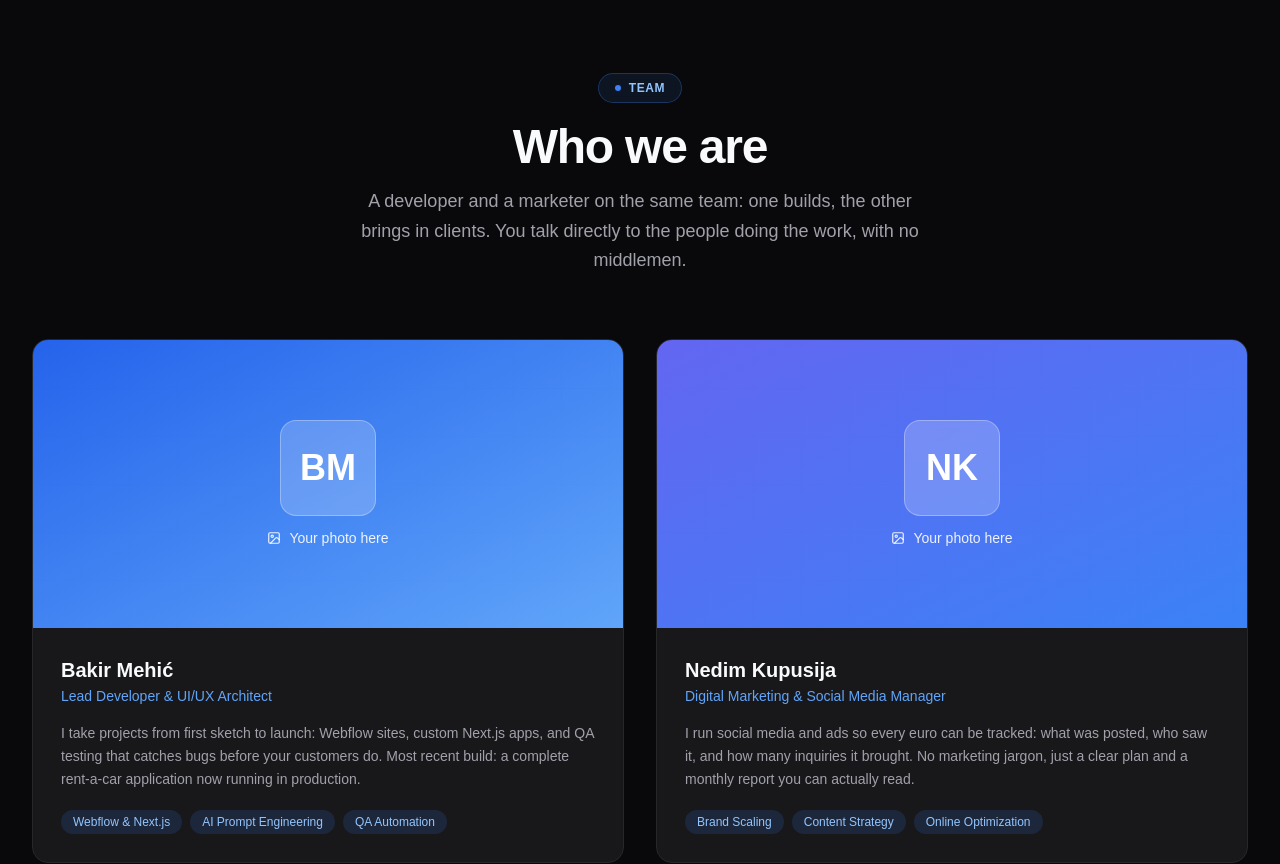
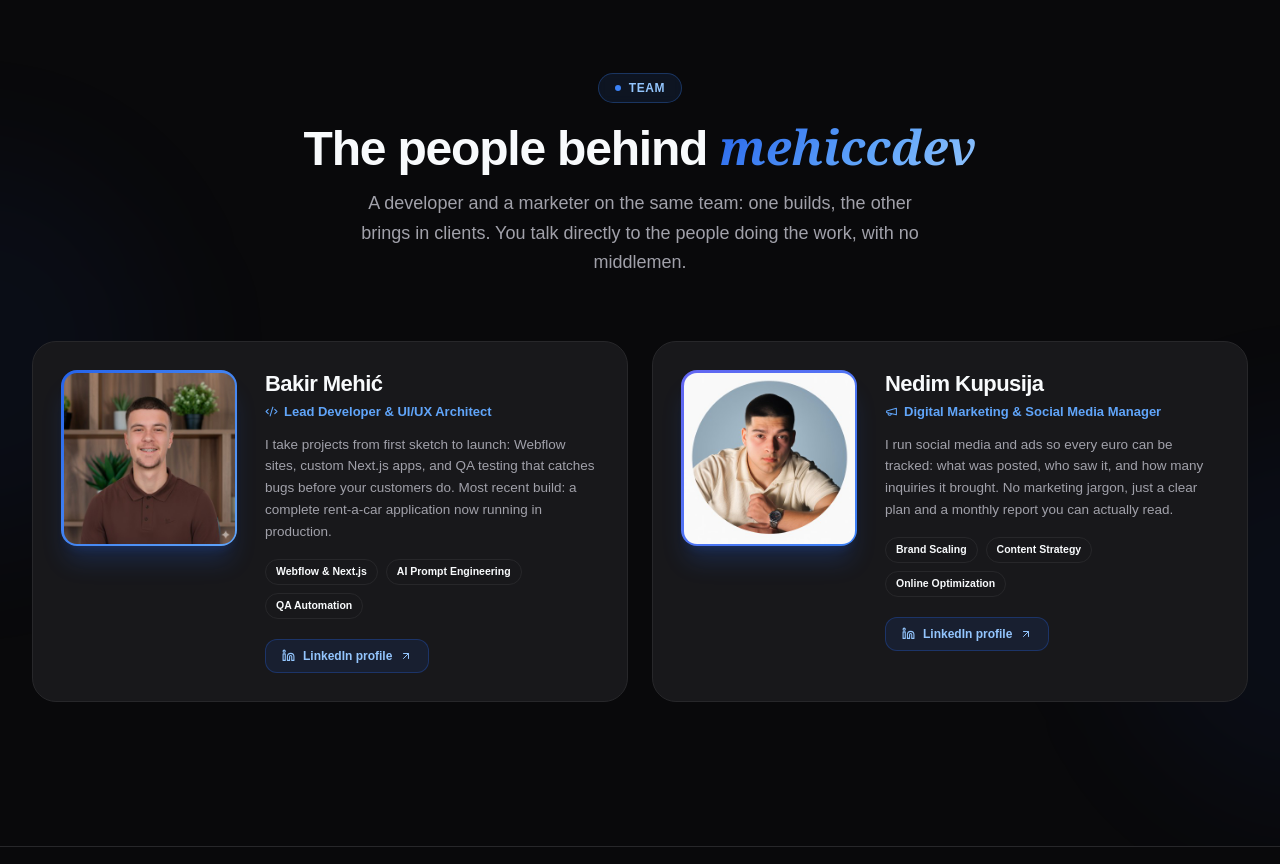
Before and after one commit to Bakeee99/mehiccdev, a Next.js app: page / in a window 1280 px wide. Shown: the part 2900-3764 px from the top of the page. Built offline with nearby package versions, Linux system fonts and the light colour scheme.

Commit message:
Nova tim sekcija

```diff
--- a/components/sections/About.tsx
+++ b/components/sections/About.tsx
@@ -1,34 +1,95 @@
 /**
  * components/sections/About.tsx
  * ─────────────────────────────────────────────────────────────────────────────
- * "Who we are" — team cards WITH photo placeholders + LinkedIn hover effect.
+ * "Tim / Ko smo mi" (v2, premium redizajn).
  *
- * Hover effect: photo zooms (scale 1.1), card gets a blue glow border,
- * and a LinkedIn icon fades in at the top-right corner of the photo.
- * The whole card is a link to the person's LinkedIn.
+ * Najvažnija promjena: foto prostor je sada KVADRATAN (aspect-square), pa
+ * LinkedIn profilne slike (koje su kvadratne, obično 400×400) sjedaju
+ * savršeno, bez rezanja. Stari široki baner je odsijecao većinu portreta.
  *
- * HOW TO ADD REAL PHOTOS:
- *   1. Put your images in /public/team/ (e.g. bakir.jpg, nedim.jpg)
- *   2. In the PHOTOS array below, set src to "/team/bakir.jpg" etc.
- *   The placeholder gradient + hint disappears automatically once src is set.
+ * KAKO UBACITI SLIKE:
+ *   1. Skini profilnu sliku s LinkedIn-a (otvori profil → klik na sliku →
+ *      desni klik → Sačuvaj sliku) i spremi je u  public/team/
+ *      npr. bakir.jpg i nedim.jpg  (folder public/team već postoji).
+ *   2. U PHOTOS ispod upiši:  src: "/team/bakir.jpg"  itd.
+ *   3. Placeholder s inicijalima se sam sakrije.
+ *
+ * Self-contained (BS/EN u fajlu), useReveal pattern, dark/light, bez crtica.
  */
 
 "use client";
 
 import { motion } from "framer-motion";
-import { Code2, Megaphone, ImageIcon, Linkedin } from "lucide-react";
-import { staggerContainerSlow, fadeUp, slideInLeft, slideInRight } from "@/lib/animations";
+import { Code2, Megaphone, Linkedin, ArrowUpRight, ImagePlus } from "lucide-react";
+import type { LucideIcon } from "lucide-react";
+import { staggerContainer, staggerContainerSlow, fadeUp, slideInLeft, slideInRight } from "@/lib/animations";
 import { useReveal } from "@/lib/useReveal";
 import { useLanguage } from "@/components/ui/LanguageProvider";
 
-// ── Photo config — leave src empty ("") to show the placeholder ────────────────
+// ── Foto konfiguracija: ostavi src prazan ("") za placeholder ────────────────
 const PHOTOS = [
-  { src: "", gradient: "from-blue-600 to-blue-400",   initials: "BM", icon: Code2,     linkedin: "https://www.linkedin.com/in/bakir-mehic-qa-engineer/" },
-  { src: "", gradient: "from-indigo-500 to-blue-500", initials: "NK", icon: Megaphone, linkedin: "https://www.linkedin.com/in/nedim-kupusija-4632a533b/" },
+  { src: "/team/bakir.jpg", gradient: "from-blue-600 to-blue-400",   initials: "/team/bakir.jpg", icon: Code2 as LucideIcon,     linkedin: "https://www.linkedin.com/in/bakir-mehic-qa-engineer/" },
+  { src: "/team/nedim.jpg", gradient: "from-indigo-500 to-blue-500", initials: "/team/nedim.jpg", icon: Megaphone as LucideIcon, linkedin: "https://www.linkedin.com/in/nedim-kupusija-4632a533b/" },
 ];
 
+type Member = { name: string; role: string; bio: string; tags: string[] };
+type Content = {
+  label: string; heading1: string; headingAccent: string; subtitle: string;
+  photoHint: string; linkedinBtn: string;
+  members: [Member, Member];
+};
+
+const T: Record<"bs" | "en", Content> = {
+  bs: {
+    label: "Tim",
+    heading1: "Ljudi iza",
+    headingAccent: "mehiccdev-a",
+    subtitle: "Developer i marketer u istom timu: jedan gradi, drugi dovodi klijente. Razgovarate direktno s ljudima koji rade posao, bez posrednika.",
+    photoHint: "Kvadratna slika, npr. s LinkedIn-a",
+    linkedinBtn: "LinkedIn profil",
+    members: [
+      {
+        name: "Bakir Mehić",
+        role: "Lead Developer & UI/UX Architect",
+        bio:  "Vodim projekat od prve skice do objave: Webflow sajtovi, custom Next.js aplikacije i QA testiranje koje hvata greške prije nego što ih vaši kupci vide. Zadnji veći projekat: kompletna rent-a-car aplikacija koja danas radi u produkciji.",
+        tags: ["Webflow & Next.js", "AI Prompt Engineering", "QA Automatizacija"],
+      },
+      {
+        name: "Nedim Kupusija",
+        role: "Digital Marketing & Social Media Manager",
+        bio:  "Vodim društvene mreže i reklame tako da se svaki uloženi euro može pratiti: šta je objavljeno, ko je to vidio i koliko je upita stiglo. Bez marketinškog žargona, samo jasan plan i mjesečni izvještaj koji se razumije iz prve.",
+        tags: ["Brand Scaling", "Content Strategija", "Online Optimizacija"],
+      },
+    ],
+  },
+  en: {
+    label: "Team",
+    heading1: "The people behind",
+    headingAccent: "mehiccdev",
+    subtitle: "A developer and a marketer on the same team: one builds, the other brings in clients. You talk directly to the people doing the work, with no middlemen.",
+    photoHint: "Square photo, e.g. from LinkedIn",
+    linkedinBtn: "LinkedIn profile",
+    members: [
+      {
+        name: "Bakir Mehić",
+        role: "Lead Developer & UI/UX Architect",
+        bio:  "I take projects from first sketch to launch: Webflow sites, custom Next.js apps, and QA testing that catches bugs before your customers do. Most recent build: a complete rent-a-car application now running in production.",
+        tags: ["Webflow & Next.js", "AI Prompt Engineering", "QA Automation"],
+      },
+      {
+        name: "Nedim Kupusija",
+        role: "Digital Marketing & Social Media Manager",
+        bio:  "I run social media and ads so every euro can be tracked: what was posted, who saw it, and how many inquiries it brought. No marketing jargon, just a clear plan and a monthly report you can actually read.",
+        tags: ["Brand Scaling", "Content Strategy", "Online Optimization"],
+      },
+    ],
+  },
+};
+
 export function About() {
-  const { t } = useLanguage();
+  const { lang } = useLanguage();
+  const d = T[(lang as "bs" | "en")] ?? T.bs;
+
   // One reveal per motion block — fires exactly once, survives language/theme switches
   const revealHead = useReveal();
   const revealGrid = useReveal();
@@ -36,14 +97,13 @@ export function About() {
   return (
     <section id="o-nama" className="py-28 lg:py-36 relative overflow-hidden">
       <div className="absolute top-0 inset-x-0 h-px bg-[var(--border)]" aria-hidden />
+      <div className="absolute -left-56 top-1/4 w-96 h-96 rounded-full bg-brand-600/5 blur-3xl pointer-events-none" aria-hidden />
+      <div className="absolute -right-56 bottom-10 w-96 h-96 rounded-full bg-brand-600/5 blur-3xl pointer-events-none" aria-hidden />
 
       <div className="max-w-7xl mx-auto px-6 lg:px-8">
-        {/* Header */}
-        <motion.div
-          variants={staggerContainerSlow}
-          {...revealHead}
-          className="text-center mb-16"
-        >
+
+        {/* ── Header ─────────────────────────────────────────────────────── */}
+        <motion.div variants={staggerContainer} {...revealHead} className="text-center mb-16">
           <motion.div variants={fadeUp} className="flex justify-center mb-5">
             <span className="inline-flex items-center gap-2 px-4 py-1.5 rounded-full
                              border border-brand-600/30 dark:border-brand-500/30
@@ -51,89 +111,103 @@ export function About() {
                              text-brand-700 dark:text-brand-300
                              text-xs font-semibold tracking-wider uppercase backdrop-blur-sm">
               <span className="w-1.5 h-1.5 rounded-full bg-brand-500" aria-hidden />
-              {t.about.label}
+              {d.label}
             </span>
           </motion.div>
           <motion.h2 variants={fadeUp} className="text-4xl sm:text-5xl font-extrabold tracking-tight mb-4">
-            {t.about.heading}
+            {d.heading1}{" "}
+            <span className="text-gradient font-serif italic font-semibold tracking-normal">{d.headingAccent}</span>
           </motion.h2>
           <motion.p variants={fadeUp} className="max-w-xl mx-auto text-[var(--text-muted)] text-lg leading-relaxed">
-            {t.about.subtitle}
+            {d.subtitle}
           </motion.p>
         </motion.div>
 
-        {/* Team cards */}
-        <motion.div
-          variants={staggerContainerSlow}
-          {...revealGrid}
-          className="grid md:grid-cols-2 gap-6 lg:gap-8"
+        {/* ── Kartice ────────────────────────────────────────────────────── */}
+        <motion.div variants={staggerContainerSlow} {...revealGrid} className="grid lg:grid-cols-2 gap-6">
+          {d.members.map((m, i) => {
+            const p = PHOTOS[i];
+            const RoleIcon = p.icon;
+            return (
+              <motion.article
+                key={m.name}
+                variants={i === 0 ? slideInLeft : slideInRight}
+                whileHover={{ y: -5 }}
+                className="group relative rounded-3xl p-6 sm:p-7 overflow-hidden
+                           bg-[var(--surface)] border border-[var(--border)]
+                           transition-[border-color,box-shadow] duration-300
+                           hover:border-brand-600/40 hover:shadow-2xl hover:shadow-brand-600/12"
               >
-          {t.about.members.map((member, i) => {
-            const photo = PHOTOS[i];
-            return (
-              <motion.a
-                key={member.name}
-                href={photo.linkedin}
-                target="_blank"
-                rel="noopener noreferrer"
-                aria-label={member.name + " LinkedIn"}
-                variants={i === 0 ? slideInLeft : slideInRight}
-                whileHover={{ y: -4, boxShadow: "0 0 0 2px #2563EB, 0 20px 44px rgba(37,99,235,0.3)" }}
-                className="group relative block rounded-2xl border border-[var(--border)]
-                           bg-[var(--surface)] overflow-hidden"
-              >
-                {/* ── Photo area (zooms on hover) ─────────────────────────────── */}
-                <div className="relative h-72 overflow-hidden">
-                  {photo.src ? (
-                    // Real photo (uses <img> so no next/image config needed)
+                {/* dekor */}
+                <div className="absolute -top-20 -right-20 w-64 h-64 rounded-full bg-brand-600/8 blur-3xl pointer-events-none
+                                transition-opacity duration-500 opacity-60 group-hover:opacity-100" aria-hidden />
+                <div className="absolute inset-0 bg-grid-pattern bg-grid-md opacity-[0.035] pointer-events-none" aria-hidden />
+
+                <div className="relative flex flex-col sm:flex-row gap-6 sm:gap-7">
+
+                  {/* KVADRATNA slika: LinkedIn format sjeda bez rezanja */}
+                  <div className="flex-shrink-0 mx-auto sm:mx-0">
+                    <div className={`relative w-40 h-40 sm:w-[176px] sm:h-[176px] rounded-2xl p-[2.5px]
+                                     bg-gradient-to-br ${p.gradient}
+                                     shadow-xl shadow-brand-600/20
+                                     transition-transform duration-500 group-hover:scale-[1.03]`}>
+                      <div className="w-full h-full rounded-[13px] overflow-hidden bg-[var(--bg)]">
+                        {p.src ? (
                           // eslint-disable-next-line @next/next/no-img-element
                           <img
-                      src={photo.src}
-                      alt={member.name}
-                      className="w-full h-full object-cover transition-transform duration-500 group-hover:scale-110"
+                            src={p.src}
+                            alt={m.name}
+                            className="w-full h-full object-cover object-center"
                           />
                         ) : (
-                    // Placeholder until a real photo is added — zooms on hover
-                    <div className={"w-full h-full bg-gradient-to-br " + photo.gradient + " flex flex-col items-center justify-center relative transition-transform duration-500 group-hover:scale-110"}>
-                      <div className="absolute inset-0 bg-grid-pattern bg-grid-md opacity-20" aria-hidden />
-                      <div className="w-24 h-24 rounded-2xl bg-white/20 backdrop-blur-sm flex items-center justify-center mb-3 border border-white/30">
-                        <span className="text-4xl font-extrabold text-white">{photo.initials}</span>
-                      </div>
-                      <div className="flex items-center gap-2 text-white/90 text-sm font-medium">
-                        <ImageIcon size={14} />
-                        {t.about.photoHint}
-                      </div>
+                          <div className={`w-full h-full flex flex-col items-center justify-center gap-2
+                                           bg-gradient-to-br ${p.gradient}`}>
+                            <span className="text-3xl font-extrabold text-white/90 tracking-wide">{p.initials}</span>
+                            <span className="flex items-center gap-1.5 text-[9.5px] font-semibold text-white/75 px-3 text-center leading-tight">
+                              <ImagePlus size={11} className="flex-shrink-0" /> {d.photoHint}
+                            </span>
                           </div>
                         )}
-
-                  {/* LinkedIn icon — top-right, fades in on hover */}
-                  <div className="absolute top-4 right-4 w-10 h-10 rounded-xl
-                                  bg-white/20 backdrop-blur-md border border-white/30
-                                  flex items-center justify-center text-white z-10
-                                  opacity-0 -translate-y-2 group-hover:opacity-100 group-hover:translate-y-0
-                                  transition-all duration-300">
-                    <Linkedin size={18} />
+                      </div>
                     </div>
                   </div>
 
-                {/* ── Info ────────────────────────────────────────────────────── */}
-                <div className="p-7">
-                  <h3 className="text-xl font-bold text-[var(--text)] mb-0.5">{member.name}</h3>
-                  <p className="text-sm font-medium text-brand-600 dark:text-brand-400 mb-4">{member.role}</p>
-                  <p className="text-sm text-[var(--text-muted)] leading-relaxed mb-5">{member.bio}</p>
-                  <div className="flex flex-wrap gap-2">
-                    {member.tags.map((tag) => (
-                      <span
-                        key={tag}
-                        className="px-3 py-1 rounded-full text-xs font-medium
-                                   bg-brand-600/10 dark:bg-brand-500/15 text-brand-700 dark:text-brand-300"
-                      >
+                  {/* Sadržaj */}
+                  <div className="min-w-0 text-center sm:text-left">
+                    <h3 className="text-xl sm:text-[22px] font-extrabold tracking-tight text-[var(--text)]">
+                      {m.name}
+                    </h3>
+                    <p className="inline-flex items-center gap-1.5 text-[13px] font-bold text-brand-600 dark:text-brand-400 mt-1 mb-3">
+                      <RoleIcon size={13} className="flex-shrink-0" /> {m.role}
+                    </p>
+                    <p className="text-[13.5px] text-[var(--text-muted)] leading-relaxed mb-4">
+                      {m.bio}
+                    </p>
+
+                    <div className="flex flex-wrap justify-center sm:justify-start gap-2 mb-5">
+                      {m.tags.map((tag) => (
+                        <span key={tag} className="px-2.5 py-1 rounded-full text-[10.5px] font-semibold
+                                                   text-[var(--text)] bg-[var(--bg)]/70 border border-[var(--border)]">
                           {tag}
                         </span>
                       ))}
                     </div>
+
+                    <a
+                      href={p.linkedin}
+                      target="_blank"
+                      rel="noopener noreferrer"
+                      className="inline-flex items-center gap-2 px-4 py-2 rounded-xl text-xs font-bold
+                                 text-brand-700 dark:text-brand-300
+                                 bg-brand-600/10 border border-brand-600/30
+                                 transition-[background-color,border-color,transform] duration-300
+                                 hover:bg-brand-600/20 hover:border-brand-600/50 hover:-translate-y-0.5"
+                    >
+                      <Linkedin size={13} /> {d.linkedinBtn} <ArrowUpRight size={12} />
+                    </a>
                   </div>
-              </motion.a>
+                </div>
+              </motion.article>
             );
           })}
         </motion.div>
```
Also changed, not shown: PROCITAJ-ME.txt, public/team/bakir.jpg (added), public/team/nedim.jpg (added). Lines whose indentation alone changed are shown as unchanged.
